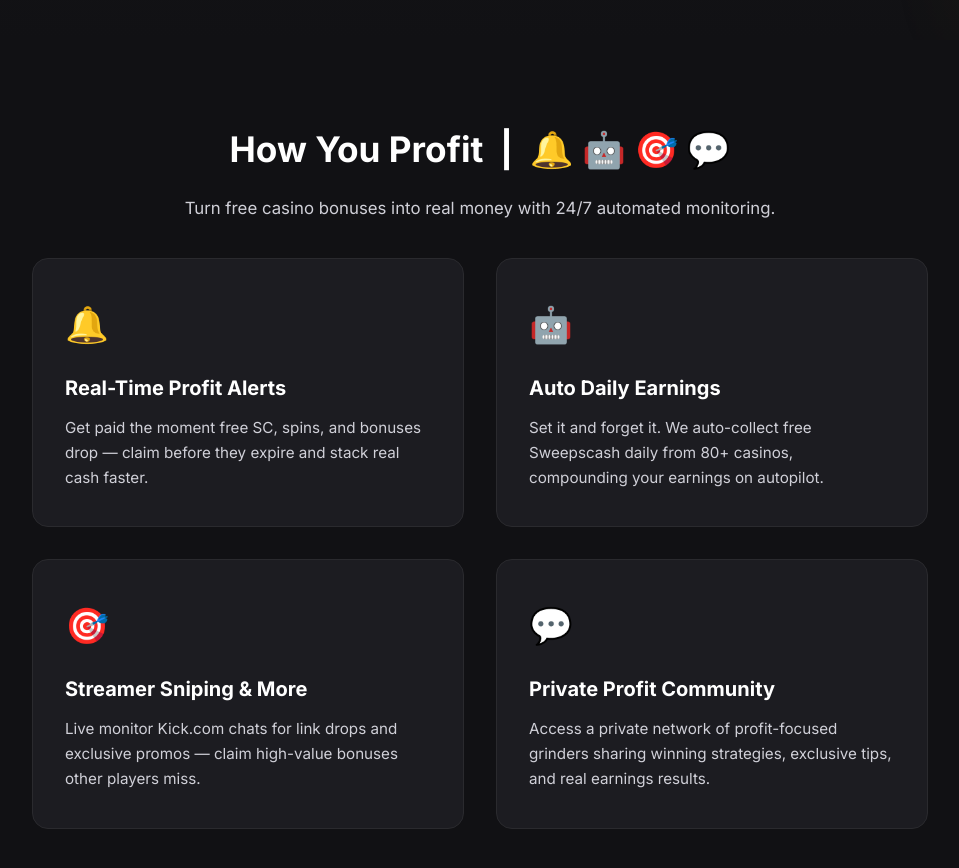
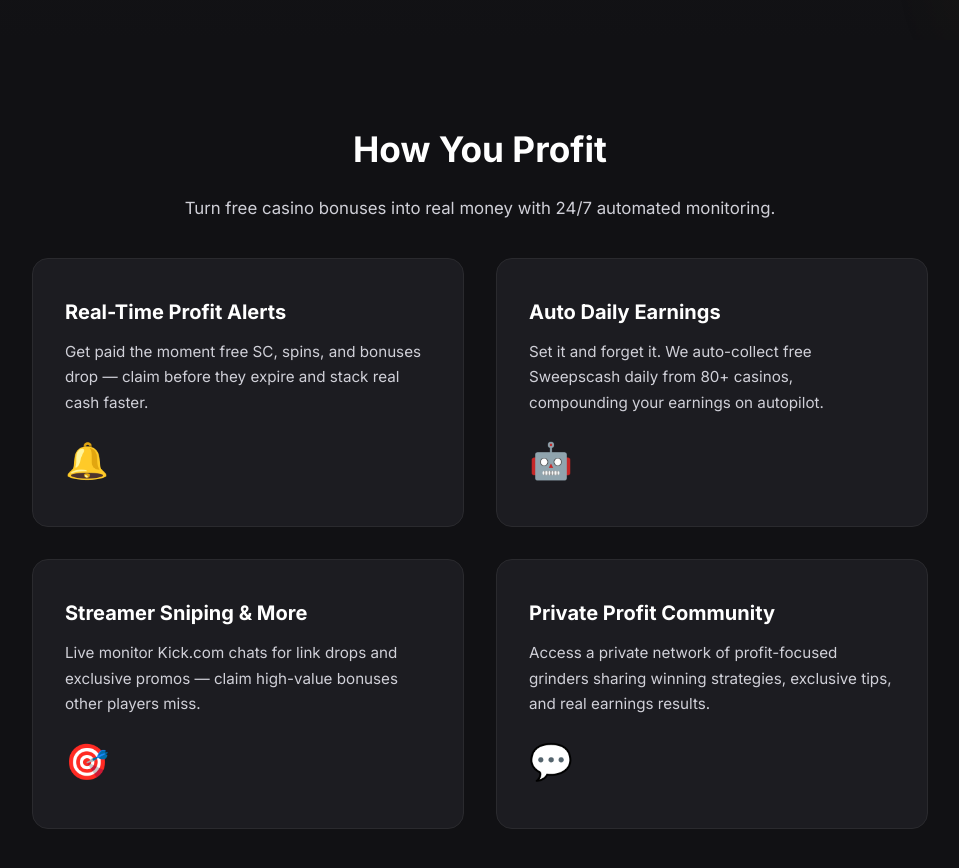
Before and after one commit to glowrius/casino-bonus-monitor, a plain HTML site: page docs/index.html in a window 1280 px wide. Shown: the part 760-1628 px from the top of the page, without its empty margins (160-1119 px from the left). Drawn offline with Linux system fonts and the light colour scheme.

Commit message:
Move emoji icons to bottom of benefit cards, revert heading

```diff
--- a/docs/index.html
+++ b/docs/index.html
@@ -245,7 +245,7 @@
       transition: all .25s ease;
     }
     .benefit-card:hover { border-color: #FFD700; transform: translateY(-6px); box-shadow: 0 12px 40px rgba(255,215,0,0.08); }
-    .benefit-card .icon { font-size: 2.2rem; margin-bottom: 16px; }
+    .benefit-card .icon { font-size: 2.2rem; margin-top: 16px; }
     .benefit-card h3 { font-size: 1.25rem; font-weight: 700; margin-bottom: 10px; color: #ffffff; }
     .benefit-card p { color: #d0d0d8; font-size: 0.95rem; line-height: 1.65; }
 
@@ -660,28 +660,28 @@
 <!-- Benefits -->
 <section class="benefits">
   <div class="container">
-    <h2>How You Profit &nbsp;|&nbsp; 🔔 🤖 🎯 💬</h2>
+    <h2>How You Profit</h2>
     <p>Turn free casino bonuses into real money with 24/7 automated monitoring.</p>
     <div class="benefits-grid">
       <div class="benefit-card fade-in">
-        <div class="icon">🔔</div>
         <h3>Real-Time Profit Alerts</h3>
         <p>Get paid the moment free SC, spins, and bonuses drop — claim before they expire and stack real cash faster.</p>
+        <div class="icon">🔔</div>
       </div>
       <div class="benefit-card fade-in">
-        <div class="icon">🤖</div>
         <h3>Auto Daily Earnings</h3>
         <p>Set it and forget it. We auto-collect free Sweepscash daily from 80+ casinos, compounding your earnings on autopilot.</p>
+        <div class="icon">🤖</div>
       </div>
       <div class="benefit-card fade-in">
-        <div class="icon">🎯</div>
         <h3>Streamer Sniping &amp; More</h3>
         <p>Live monitor Kick.com chats for link drops and exclusive promos — claim high-value bonuses other players miss.</p>
+        <div class="icon">🎯</div>
       </div>
       <div class="benefit-card fade-in">
-        <div class="icon">💬</div>
         <h3>Private Profit Community</h3>
         <p>Access a private network of profit-focused grinders sharing winning strategies, exclusive tips, and real earnings results.</p>
+        <div class="icon">💬</div>
       </div>
     </div>
   </div>
```
